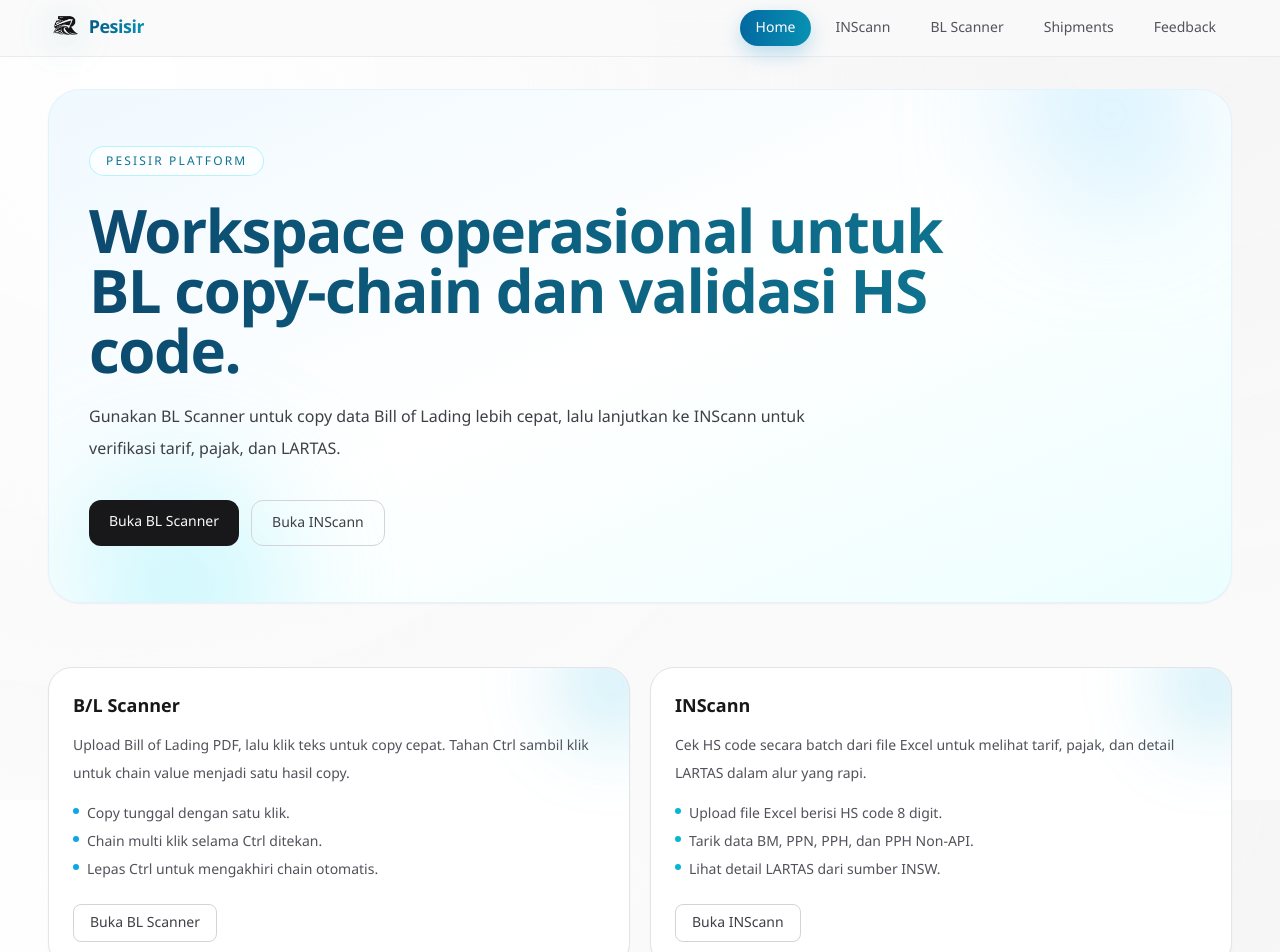
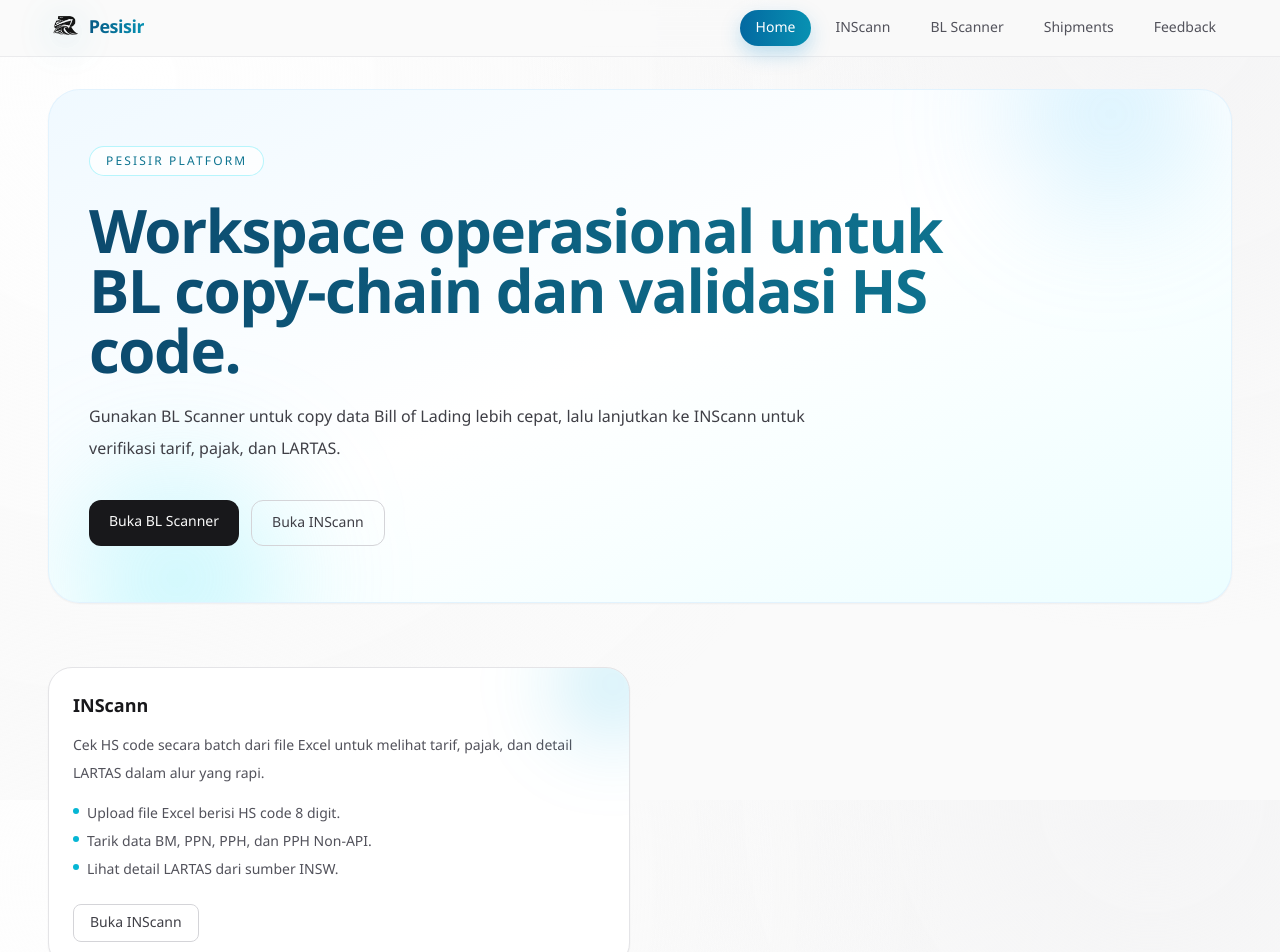
Before and after one commit to apktntaj/insscan, a Next.js app: page / in a window 1280 px wide. Shown: the top 952 px of the page. Built offline with nearby package versions, Linux system fonts and the light colour scheme.

Commit message:
update main branch for bait vercel deployment

```diff
--- a/app/page.jsx
+++ b/app/page.jsx
@@ -3,20 +3,20 @@
 import Link from "next/link";
 
 const productCards = [
-  {
-    title: "B/L Scanner",
-    description:
-      "Upload Bill of Lading PDF, lalu klik teks untuk copy cepat. Tahan Ctrl sambil klik untuk chain value menjadi satu hasil copy.",
-    points: [
-      "Copy tunggal dengan satu klik.",
-      "Chain multi klik selama Ctrl ditekan.",
-      "Lepas Ctrl untuk mengakhiri chain otomatis.",
-    ],
-    href: "/blscann",
-    cta: "Buka BL Scanner",
-    accent: "from-sky-500/20 to-cyan-500/20",
-    dot: "bg-sky-500",
-  },
+  // {
+  //   title: "B/L Scanner",
+  //   description:
+  //     "Upload Bill of Lading PDF, lalu klik teks untuk copy cepat. Tahan Ctrl sambil klik untuk chain value menjadi satu hasil copy.",
+  //   points: [
+  //     "Copy tunggal dengan satu klik.",
+  //     "Chain multi klik selama Ctrl ditekan.",
+  //     "Lepas Ctrl untuk mengakhiri chain otomatis.",
+  //   ],
+  //   href: "/blscann",
+  //   cta: "Buka BL Scanner",
+  //   accent: "from-sky-500/20 to-cyan-500/20",
+  //   dot: "bg-sky-500",
+  // },
   {
     title: "INScann",
     description:
```
